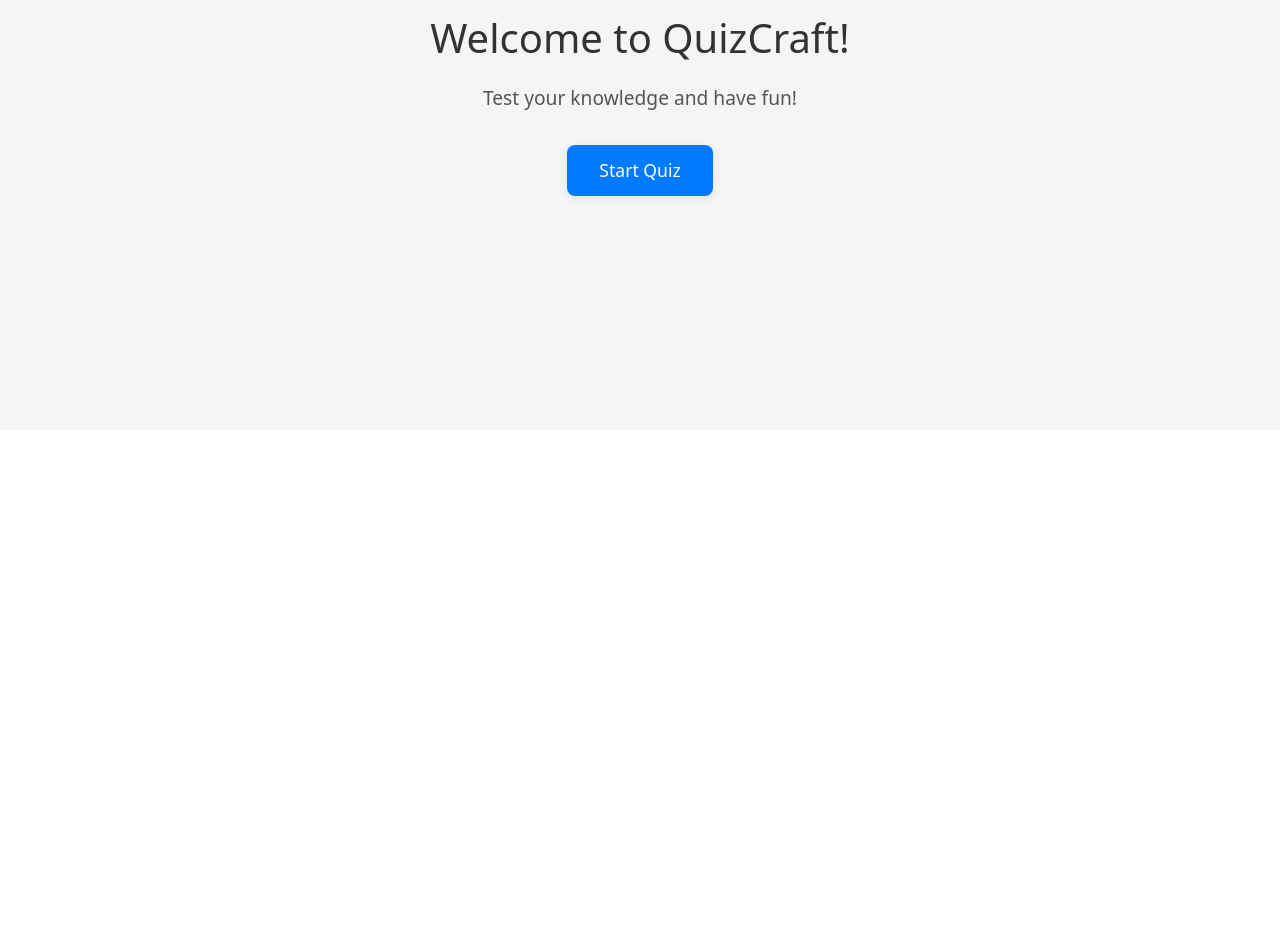
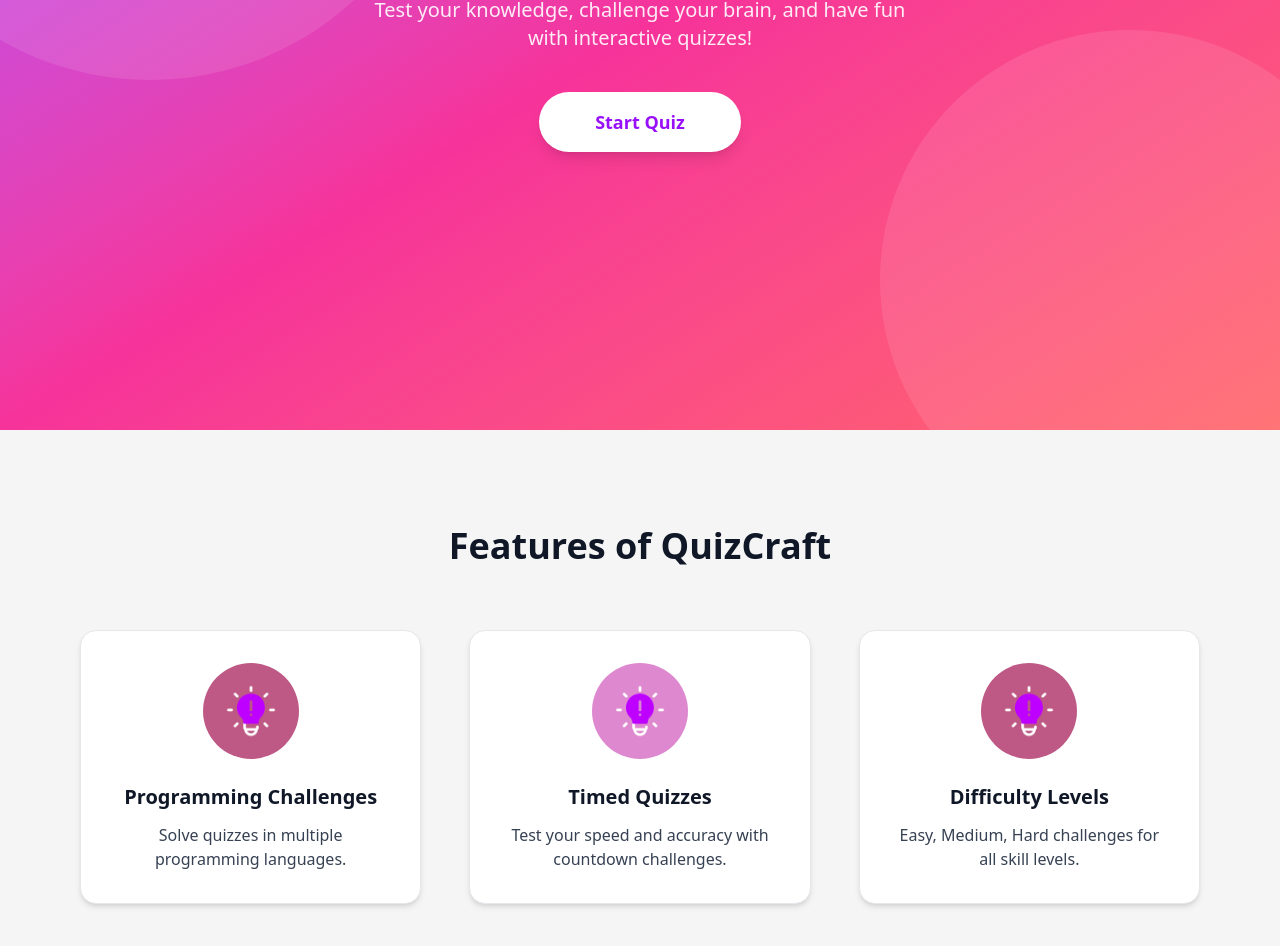
Before and after one commit to Shravanikuldharan/QuizCraft, a React (Vite) app: page / in a window 1280 px wide. Shown: the part 370-1316 px from the top of the page. Before the commit the page ends 800 px from the top, so only its background shows below. Built offline with nearby package versions, Linux system fonts and the light colour scheme.

Commit message:
Feature section added

```diff
--- /dev/null
+++ b/src/Components/Features.jsx
@@ -0,0 +1,51 @@
+import CodeIcon from "/src/assets/quiz-logo.png";
+
+const featureData = [
+  {
+    icon: CodeIcon,
+    title: "Programming Challenges",
+    desc: "Solve quizzes in multiple programming languages.",
+    iconBg: "bg-[#BE5985]",
+  },
+  {
+    icon: CodeIcon,
+    title: "Timed Quizzes",
+    desc: "Test your speed and accuracy with countdown challenges.",
+    iconBg: "bg-[#DD88CF]",
+  },
+  {
+    icon: CodeIcon,
+    title: "Difficulty Levels",
+    desc: "Easy, Medium, Hard challenges for all skill levels.",
+    iconBg: "bg-[#BE5985]",
+  },
+];
+
+function Features() {
+  return (
+    <div className="bg-[#F5F5F5] text-gray-900 py-24 px-6 md:px-20">
+      <h2 className="text-3xl md:text-4xl font-bold text-center mb-16">
+        Features of QuizCraft
+      </h2>
+
+      <div className="grid grid-cols-1 md:grid-cols-3 gap-12 max-w-6xl mx-auto">
+        {featureData.map((feature, index) => (
+          <div
+            key={index}
+            className="flex flex-col items-center text-center p-8 rounded-2xl bg-white border border-gray-200 shadow-md hover:scale-105 hover:shadow-lg transition-transform duration-300"
+          >
+            <div
+              className={`p-5 rounded-full mb-6 ${feature.iconBg} flex items-center justify-center`}
+            >
+              <img src={feature.icon} alt={feature.title} className="w-14 h-14" />
+            </div>
+            <h3 className="font-semibold text-xl mb-3">{feature.title}</h3>
+            <p className="text-gray-700">{feature.desc}</p>
+          </div>
+        ))}
+      </div>
+    </div>
+  );
+}
+
+export default Features;
--- a/src/Views/HomePage.jsx
+++ b/src/Views/HomePage.jsx
@@ -1,16 +1,31 @@
-import { Link } from 'react-router-dom';
+import { Link } from "react-router";
+import Features from "../Components/Features";
 
 function HomePage() {
   return (
-    <div style={{ display: 'flex', flexDirection: 'column', alignItems: 'center', justifyContent: 'center', height: '100vh', background: '#f5f5f5' }}>
-      <img src="/src/assets/quiz-logo.png" alt="QuizCraft Logo" style={{ width: '120px', marginBottom: '24px'}} />
-      <h1 style={{ fontSize: '2.5rem', marginBottom: '16px', color: '#333' }}>Welcome to QuizCraft!</h1>
-      <p style={{ fontSize: '1.2rem', marginBottom: '32px', color: '#555' }}>Test your knowledge and have fun!</p>
-      <Link to="/quiz">
-        <button style={{ padding: '12px 32px', fontSize: '1.1rem', background: '#007bff', color: '#fff', border: 'none', borderRadius: '8px', cursor: 'pointer', boxShadow: '0 2px 8px rgba(0,0,0,0.08)' }}>
-          Start Quiz
-        </button>
-      </Link>
+    <div className="w-screen min-h-screen flex flex-col text-white">
+
+      {/* Hero Section */}
+      <div className="h-screen relative flex flex-col justify-center items-center overflow-hidden bg-gradient-to-br from-purple-500 via-pink-500 to-red-400">
+        <div className="absolute w-[600px] h-[600px] bg-white/10 rounded-full top-[-150px] left-[-150px]"></div>
+        <div className="absolute w-[500px] h-[500px] bg-white/10 rounded-full bottom-[-100px] right-[-100px]"></div>
+
+        <h1 className="text-5xl md:text-6xl font-extrabold mb-7 text-center">
+          QuizCraft
+        </h1>
+        <p className="text-lg md:text-xl text-white/90 text-center max-w-xl mb-10">
+          Test your knowledge, challenge your brain, and have fun with interactive quizzes!
+        </p>
+
+        <Link to="/quiz">
+          <button className="px-14 py-4 text-lg font-bold bg-white text-purple-600 rounded-full shadow-lg hover:bg-gray-100 transition-all">
+            Start Quiz
+          </button>
+        </Link>
+      </div>
+
+      {/* Features Section */}
+      <Features />
     </div>
   );
 }
```
Also changed, not shown: src/Components/Button.jsx (deleted).
